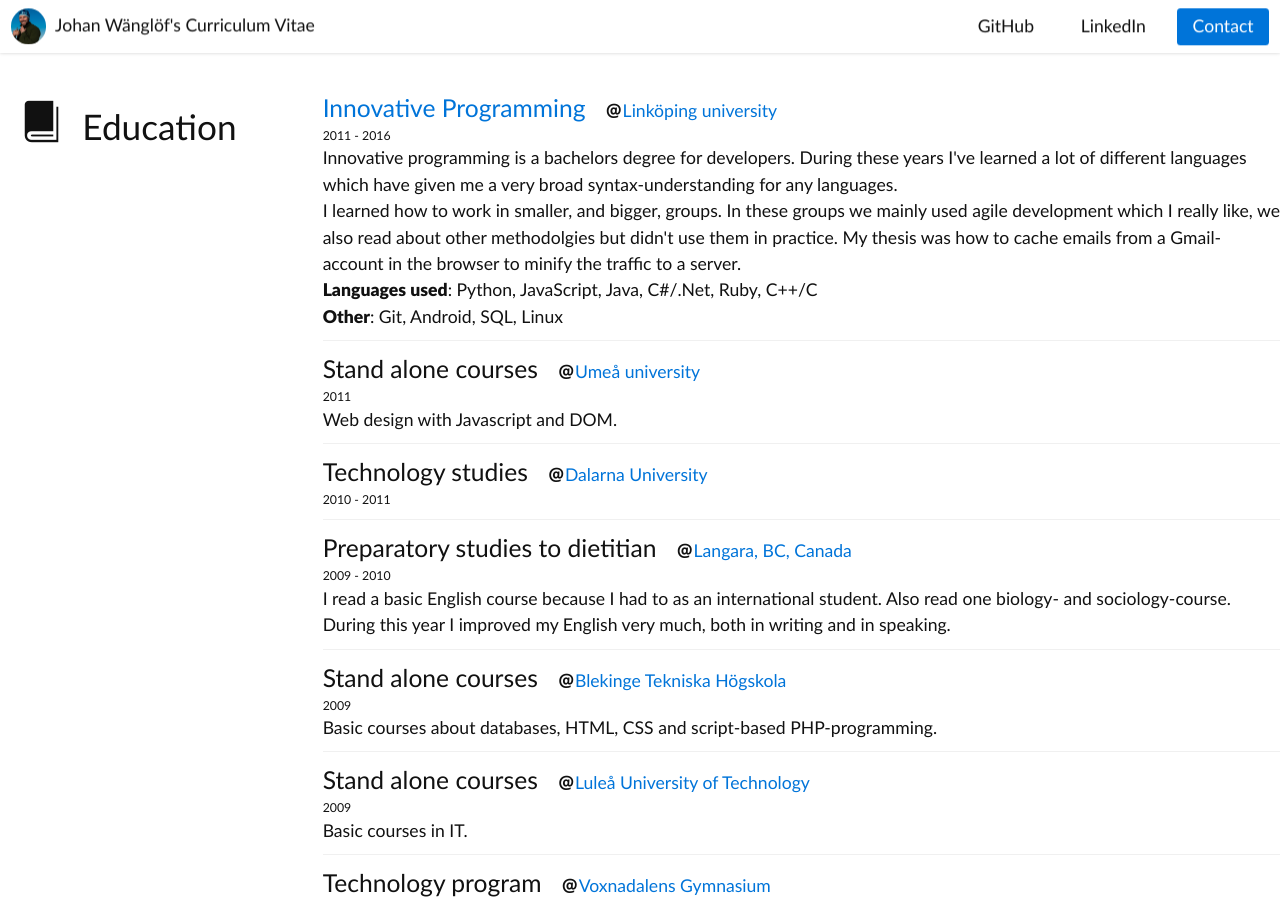
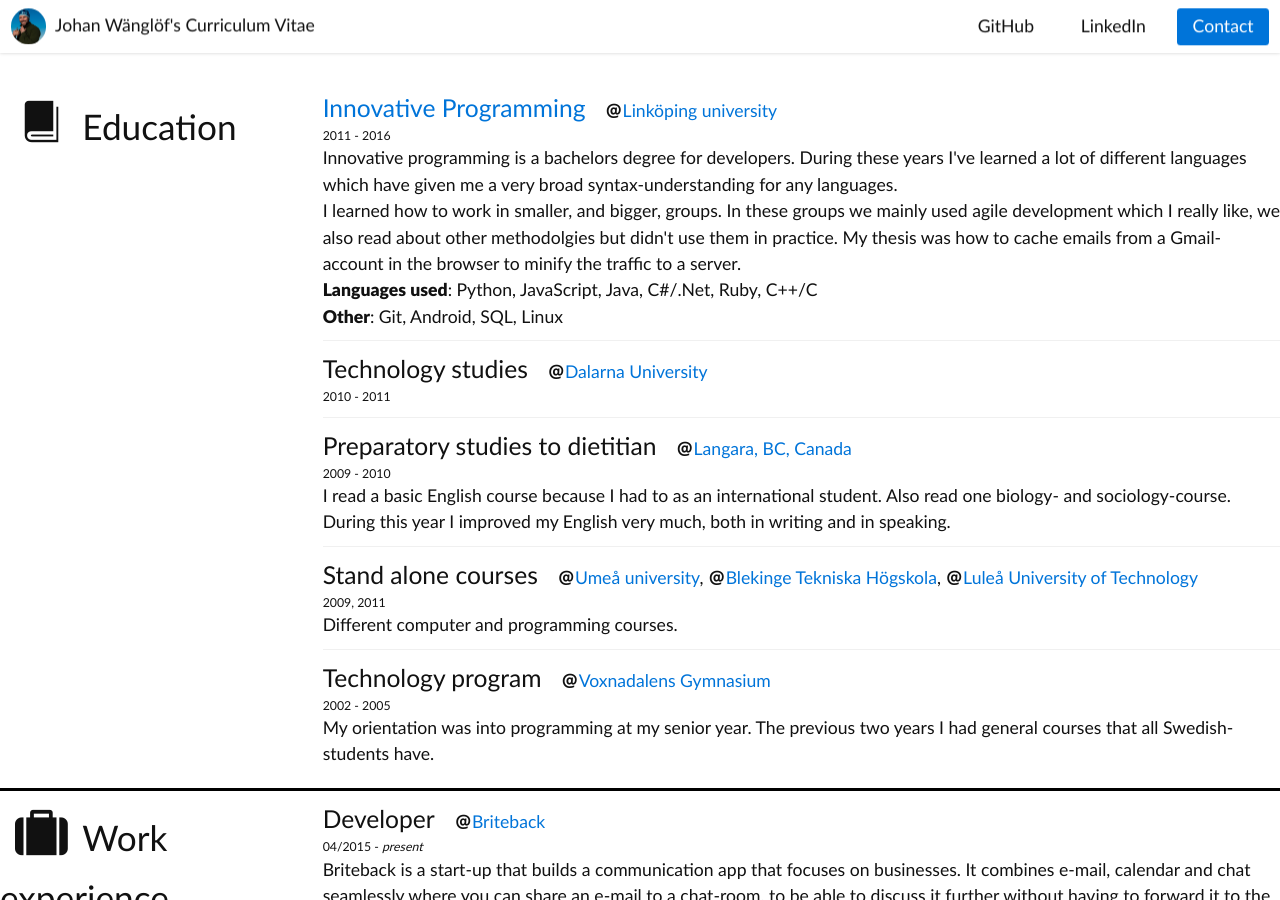
Before and after one commit to jwanglof/jwanglof.github.io, a Jekyll site: the page cv/index.html, which Jekyll copies as it is, in a window 1280 px wide and 900 px high. Built offline with Jekyll 4.4.1, drawn with Linux system fonts in a browser that asks for light colours.

Commit message:
Merged the stand-alone courses

```diff
--- a/cv/index.html
+++ b/cv/index.html
@@ -72,18 +72,6 @@
                     <strong>Other</strong>: Git, Android, SQL, Linux
                 </div>
 
-                <!--UMU-->
-                <div class="work">
-                    <div class="title">
-                        <span>Stand alone courses</span>
-                        <span><i class="icon-at"></i><a href="http://www.umu.se/english" target="_blank">Umeå university</a></span>
-                        <span>2011</span>
-                    </div>
-                    <div class="text">
-                        Web design with Javascript and DOM.
-                    </div>
-                </div>
-
                 <!--Technology studies year-->
                 <div class="work">
                     <div class="title">
@@ -108,27 +96,19 @@
                     </div>
                 </div>
 
-                <!--BTH-->
+                <!--UMU-->
                 <div class="work">
                     <div class="title">
                         <span>Stand alone courses</span>
-                        <span><i class="icon-at"></i><a href="https://www.bth.se/eng/" target="_blank">Blekinge Tekniska Högskola</a></span>
-                        <span>2009</span>
+                        <span>
+                            <i class="icon-at"></i><a href="http://www.umu.se/english" target="_blank">Umeå university</a>,
+                            <i class="icon-at"></i><a href="https://www.bth.se/eng/" target="_blank">Blekinge Tekniska Högskola</a>,
+                            <i class="icon-at"></i><a href="http://www.ltu.se/?l=en" target="_blank">Luleå University of Technology</a>
+                        </span>
+                        <span>2009, 2011</span>
                     </div>
                     <div class="text">
-                        Basic courses about databases, HTML, CSS and script-based PHP-programming.
-                    </div>
-                </div>
-
-                <!--LTU-->
-                <div class="work">
-                    <div class="title">
-                        <span>Stand alone courses</span>
-                        <span><i class="icon-at"></i><a href="http://www.ltu.se/?l=en" target="_blank">Luleå University of Technology</a></span>
-                        <span>2009</span>
-                    </div>
-                    <div class="text">
-                        Basic courses in IT.
+                        Different computer and programming courses.
                     </div>
                 </div>
 
```
